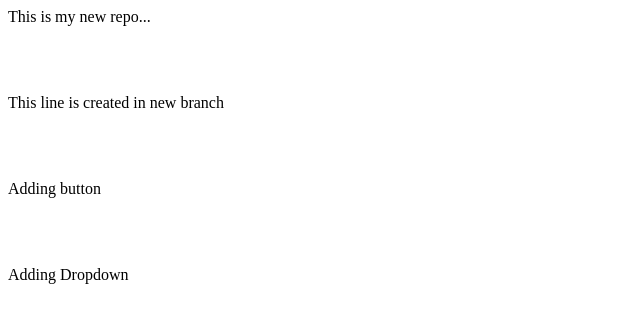
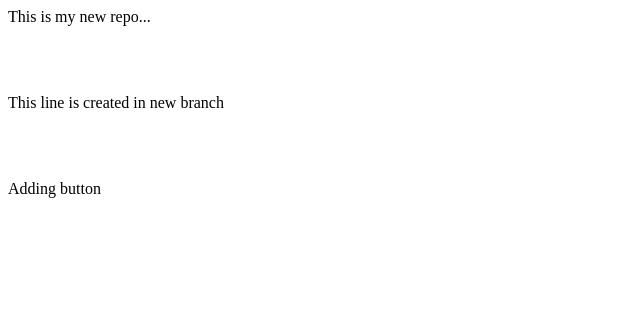
Before and after one commit to adityasingh020/localsystemrepo, a plain HTML site: page index.html in a window 1280 px wide. Shown: the whole page, without its empty margins (0-640 px from the left). Drawn offline with Linux system fonts and the light colour scheme.

```diff
--- a/index.html
+++ b/index.html
@@ -3,5 +3,3 @@
 <p>This line is created in new branch<p>
 <br><br>
 <p>Adding button<p>
-<br><br>
-<p>Adding Dropdown</p>
```
